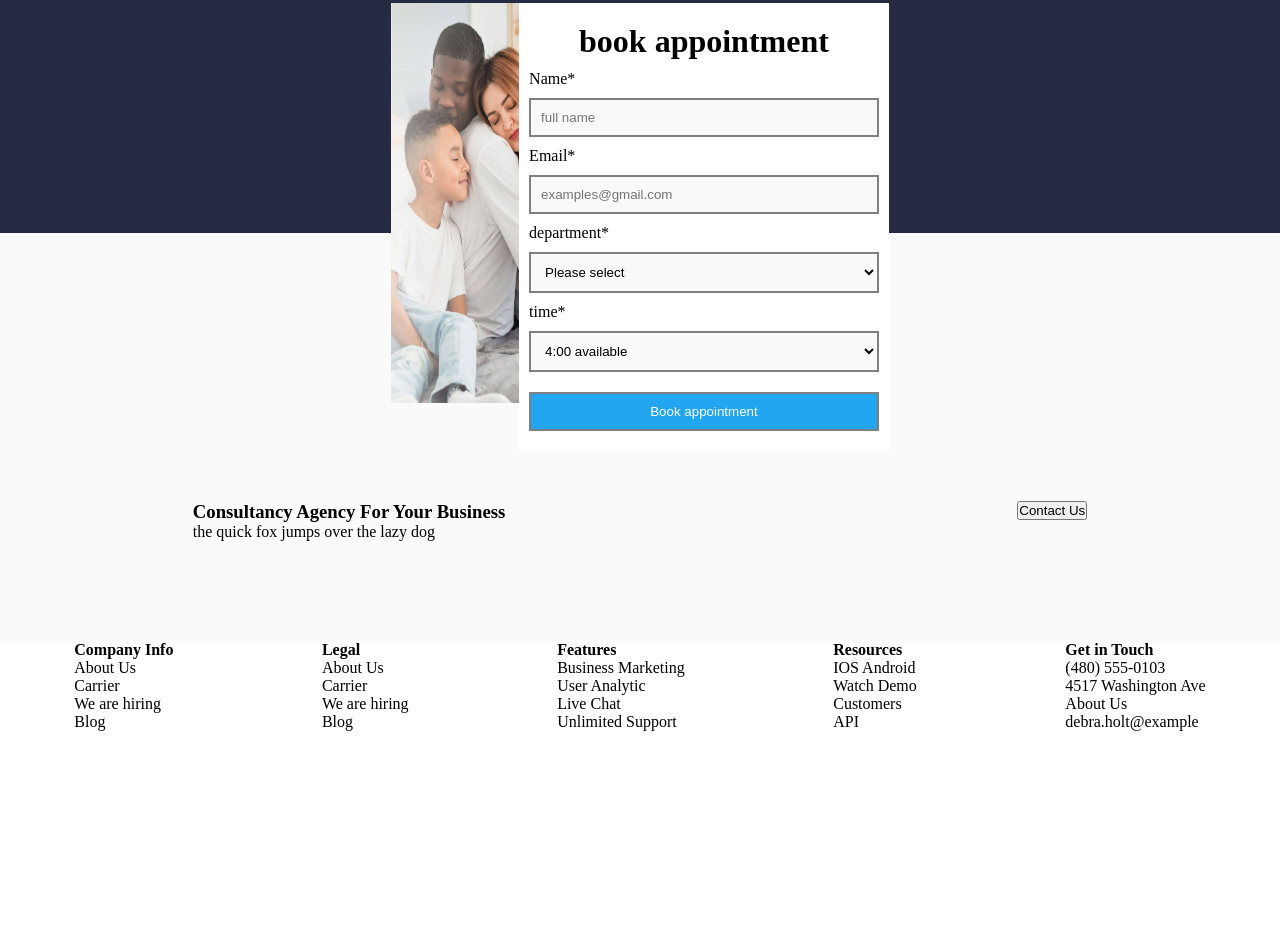
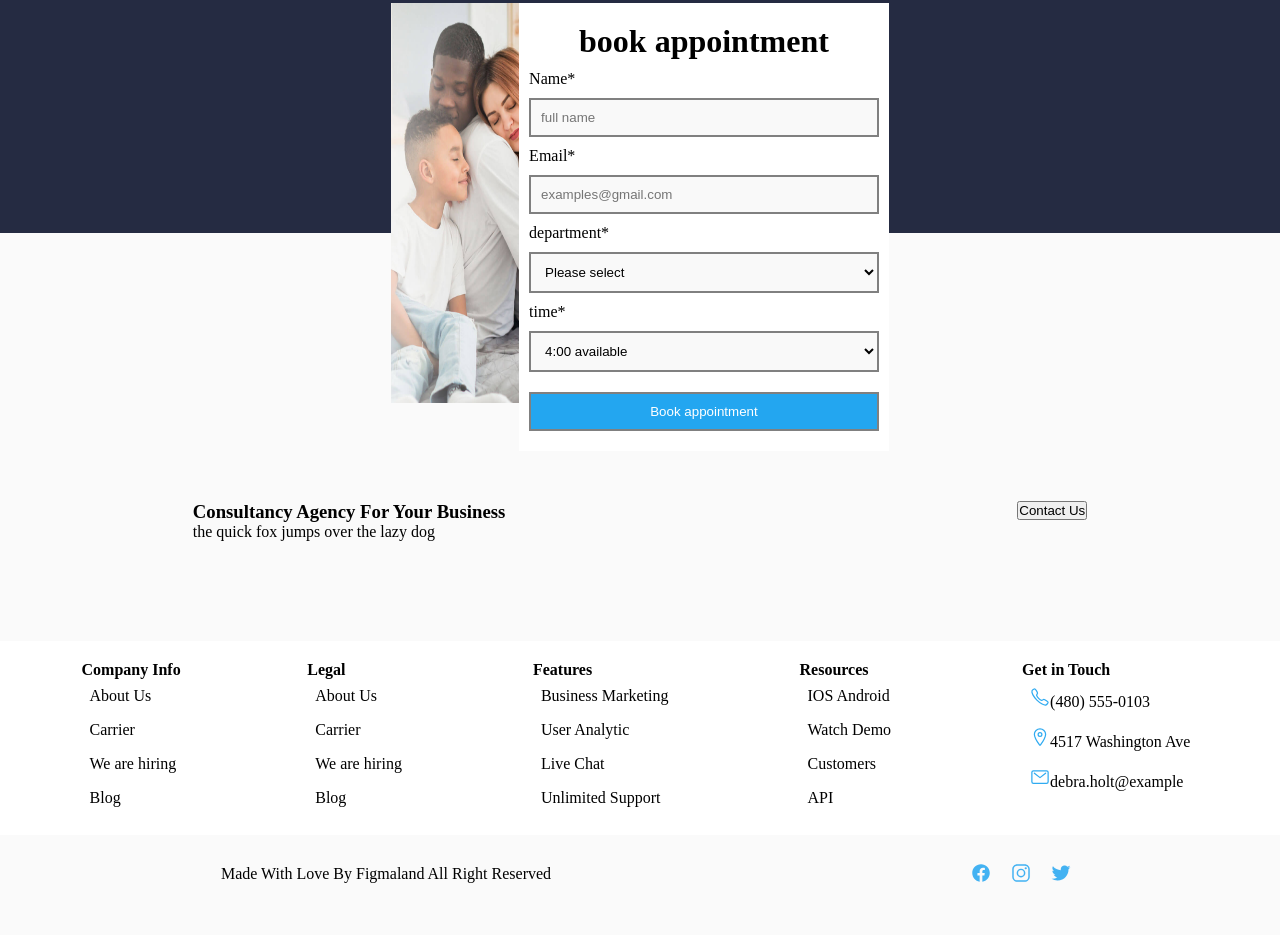
Before and after one commit to JANESTERN/css-challenge, a plain HTML site: page index.html in a window 1280 px wide. Shown: the part 3984-4919 px from the top of the page. Before the commit the page ends 4715 px from the top, so only its background shows below. Drawn offline with nearby package versions, Linux system fonts and the light colour scheme.

Commit message:
more changes

```diff
--- a/index.html
+++ b/index.html
@@ -278,14 +278,26 @@
             </div>
             <div class="Get-in-touch">
                 <h4>Get in Touch</h4>
-                <li>(480) 555-0103</li>
-                <li>4517 Washington Ave</li>
-                <li>About Us</li>
-                <li>debra.holt@example</li>
+                <li><ion-icon name="call-outline"></ion-icon>(480) 555-0103</li>
+                <li><ion-icon name="location-outline"></ion-icon>4517 Washington Ave</li>
+                <li><ion-icon name="mail-outline"></ion-icon>debra.holt@example</li>
             </div>
 
         </div>
 
+    <div class="eighth-container">
+
+        <div class="rights">
+        <p>Made With Love By Figmaland All Right Reserved</p>
+        </div>
+        <div class="social-media">
+            <ion-icon name="logo-facebook"></ion-icon>
+            <ion-icon name="logo-instagram"></ion-icon>
+            <ion-icon name="logo-twitter"></ion-icon>
+        </div>
+
+    </div>
+
 </body>
 
 </html>
--- a/indexstyle.css
+++ b/indexstyle.css
@@ -156,8 +156,29 @@ header{
     display: flex;
     justify-content: space-around;
     background-color: white;
+    padding: 20px;
     text-align: left;
 }
+
+.eighth-container{
+    background-color: rgba(250,250,250,255);
+    margin-top: 20px;
+    height: 80px;
+    width: 100%;
+    display: flex;
+    justify-content: space-around;
+}
+.eighth-container p{
+    padding: 10px;
+   margin-left: 10px;
+
+}
+.social-media ion-icon{
+    color: rgba(67,178,242,255);
+    padding: 8px;
+    font-size: 20px;
+}
+
 .booking-section{
     display: flex;
     margin-top: -230px;
@@ -451,4 +472,10 @@ input[type=email] {
 }
 .seventh-container li{
    list-style: none;
+   padding: 8px;
 }
+.Get-in-touch ion-icon{
+ color: rgba(48,171,241,255);
+ font-size: 20px;
+
+}
```
